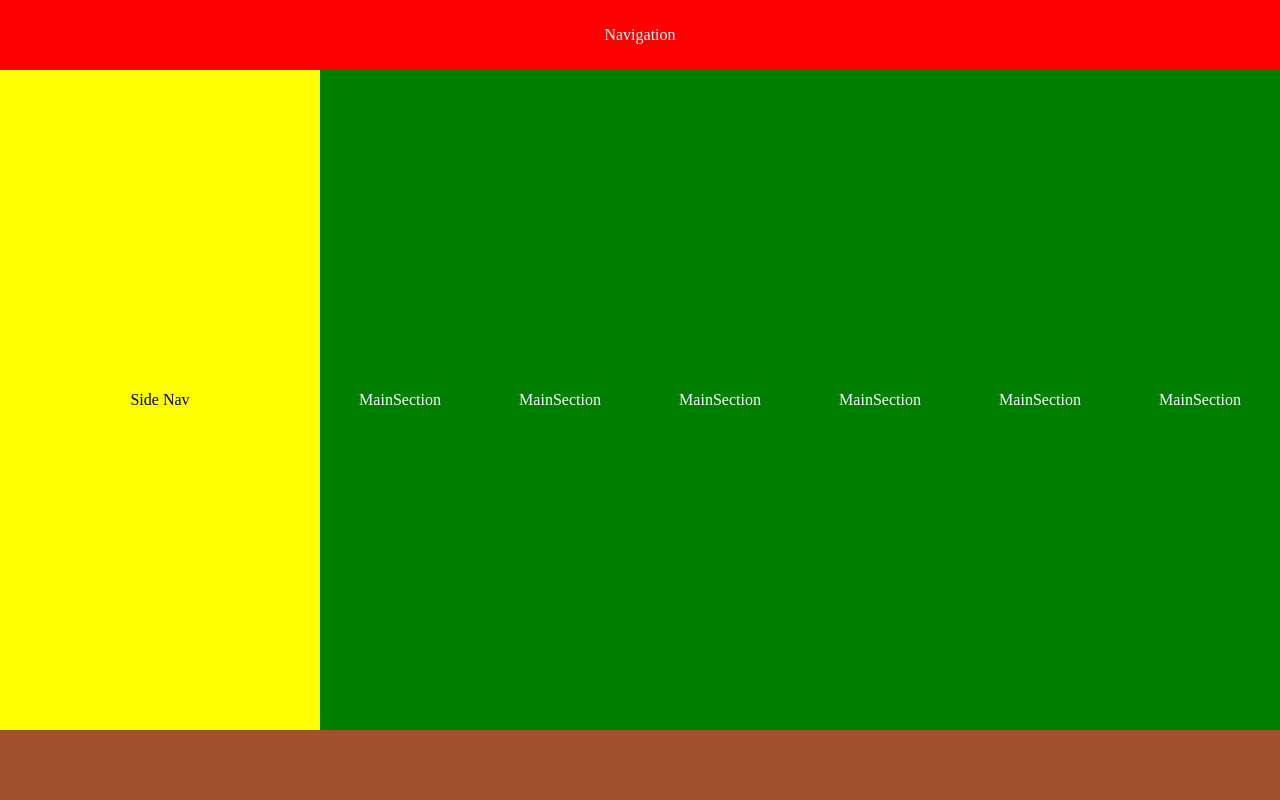
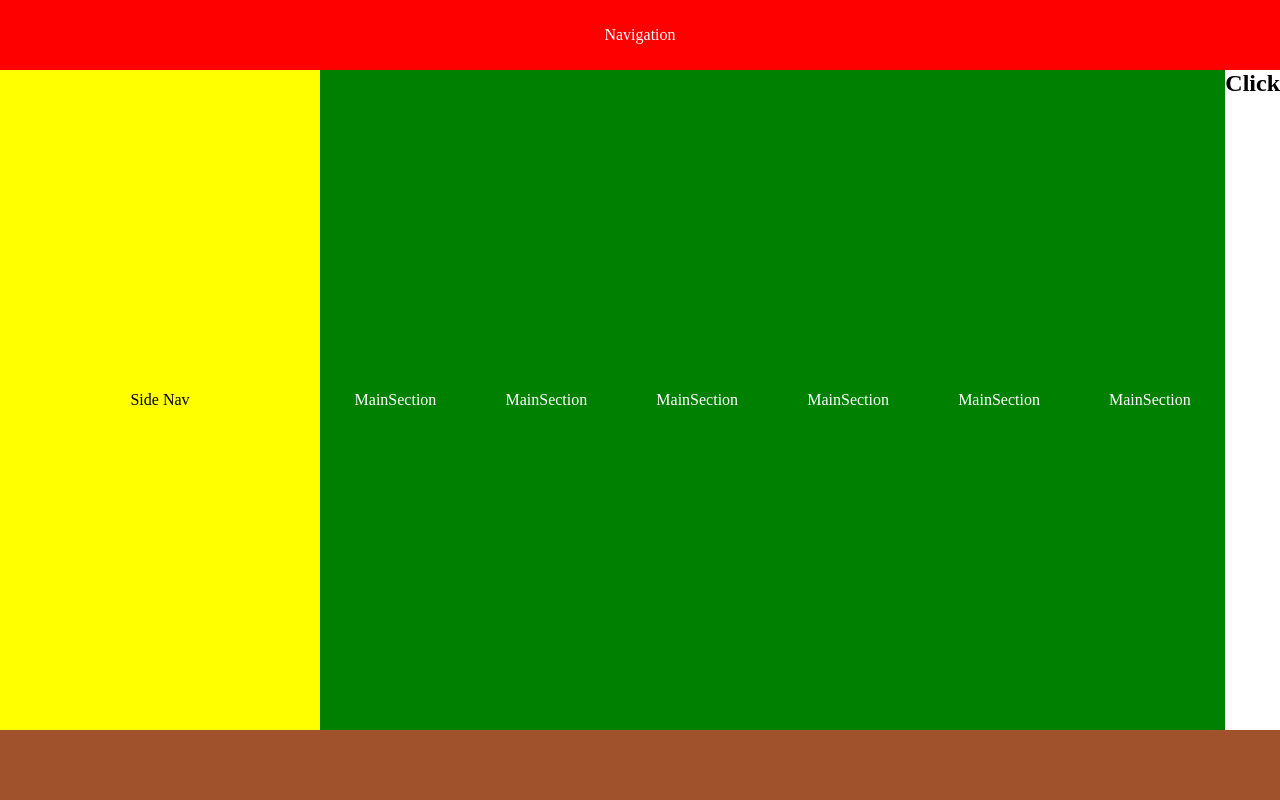
Before and after one commit to amar-jondhalekar/React-Js-Projects, a React (Vite) app in the folder first-project/: page / in a window 1280 px wide. Shown: the top 800 px of the page. Built offline with nearby package versions, Linux system fonts and the light colour scheme.

Commit message:
checking js code execution directly in jsx

```diff
--- a/first-project/src/App.jsx
+++ b/first-project/src/App.jsx
@@ -16,6 +16,10 @@ function App() {
       <MainSection/>
       <MainSection/>
       <MainSection/>
+      {/* checking js code execution directly in jsx */}
+      <h2 onClick={() => {
+        console.log('Hi');
+      }}> Click </h2>
       </div>
       <Footer/>
     </div>
```
